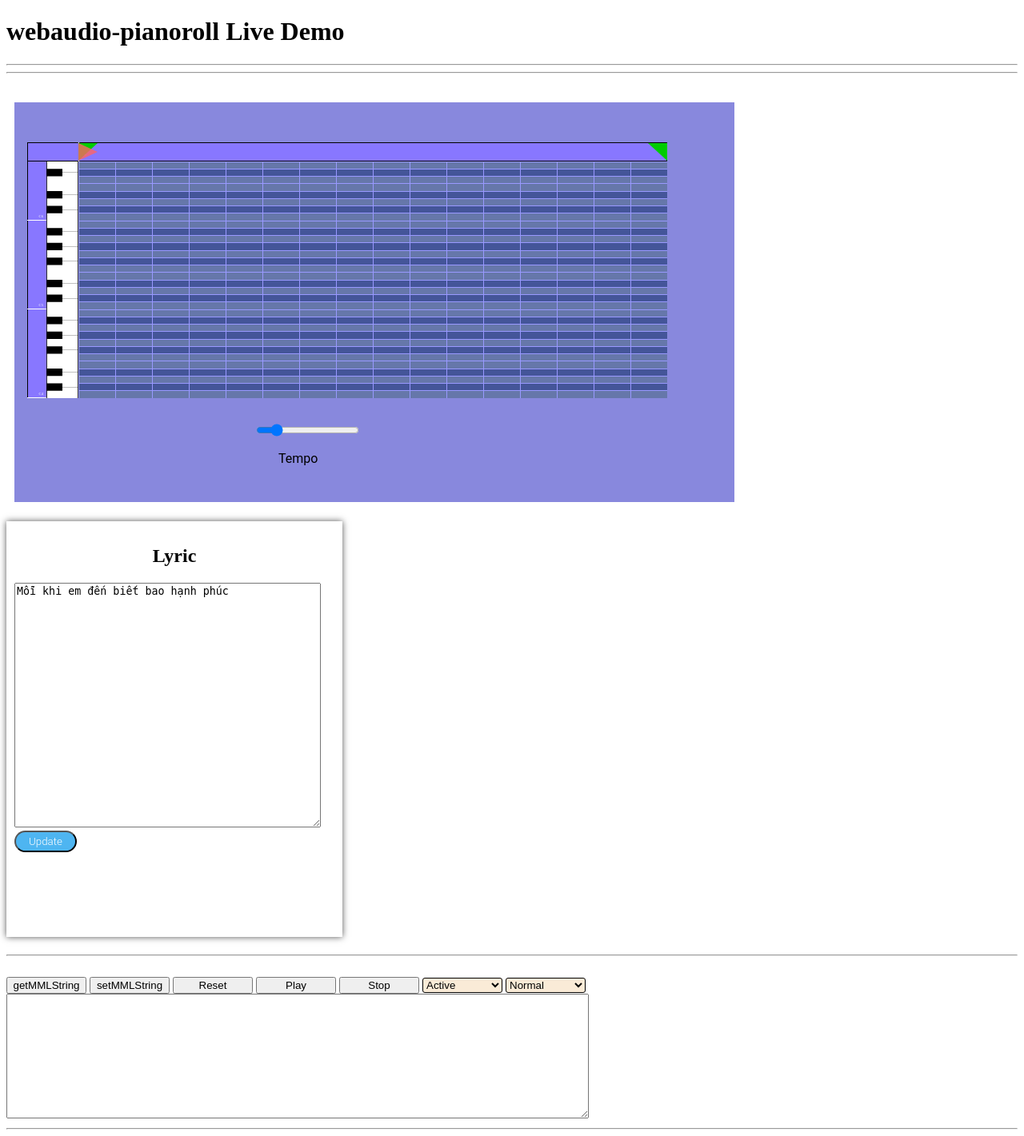
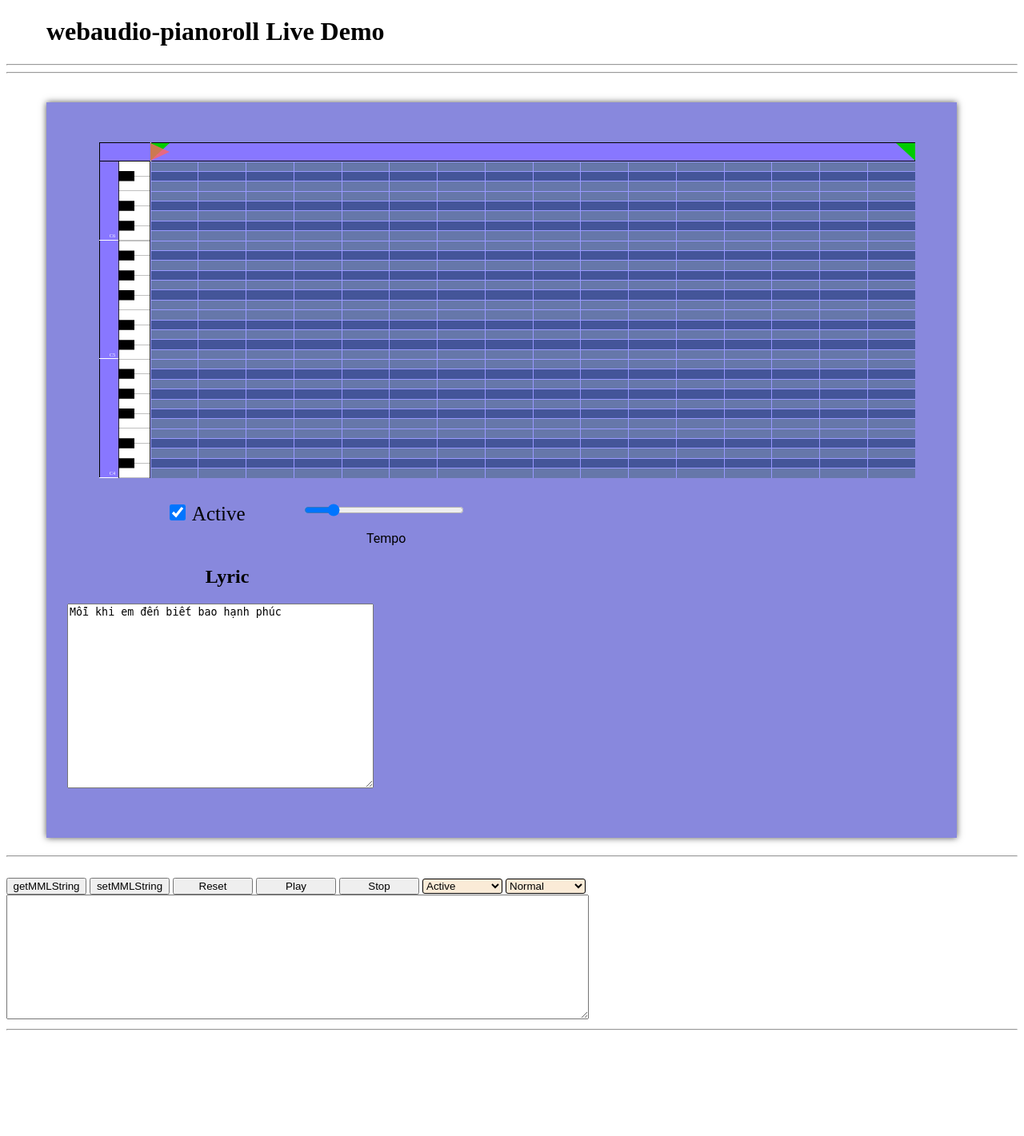
Before and after one commit to tuanTaAnh/pianoroll-version1, a Flask app: page / in a window 1280 px wide. Shown: the whole page at 80% size. After the commit the page ends 1289 px from the top, so only its background shows below. Run offline with Flask 2, Linux system fonts and the light colour scheme; some libraries are stand-ins or nearby versions.

Commit message:
modified

```diff
--- a/static/webaudio-pianoroll.js
+++ b/static/webaudio-pianoroll.js
@@ -751,6 +751,8 @@ customElements.define("webaudio-pianoroll", class Pianoroll extends HTMLElement
         };
         this.colorNote = ["#FF0000", "#90EE90", "#7FFF00", "#FFF8DC", "#BC8F8F", "#FF69B4", "#FFA500", "#FFFACD", "#1E90FF", "#2F4F4F", "#000080", "#483D8B"];
         this.redraw=function() {
+
+
             var colSelection = document.getElementById("color-Selection");
             var colStatus;
             if(colSelection == null || colSelection.value == "Normal")
@@ -901,7 +903,7 @@ customElements.define("webaudio-pianoroll", class Pianoroll extends HTMLElement
             let t=null;
             if(e){
                 t=e.target;
-                console.log("this.rcTarget: ", this.rcTarget);
+                // console.log("this.rcTarget: ", this.rcTarget);
                 this.lastx=e.clientX-this.rcTarget.left;
                 this.lasty=e.clientY-this.rcTarget.top;
             }
@@ -976,24 +978,18 @@ customElements.define("webaudio-pianoroll", class Pianoroll extends HTMLElement
             }
         };
         this.pointerdown=function(ev) {
-            console.log("this.pointerdown: ");
-            var selection = document.getElementById("status-Selection");
+            var checkbox = document.getElementById("checkbox-input");
             var status;
-            if(selection == null)
+            if(checkbox == null)
             {
                 console.log("selection.value: null");
                 status = true;
             }
-            else if(selection.value == "Active")
+            else
             {
-                console.log("selection.value: ", selection.value);
-                status = true;
+                status = checkbox.checked;
             }
-           else if(selection.value == "Inactive")
-            {
-                console.log("selection.value: ", selection.value);
-                status = false;
-            }
+
             if(status == true)
             {
                 let e;
@@ -1405,5 +1401,6 @@ customElements.define("webaudio-pianoroll", class Pianoroll extends HTMLElement
         event.initEvent(ev,false,true);
         this.dispatchEvent(event);
     }
+
     disconnectedCallback(){}
 });
--- a/templates/index.html
+++ b/templates/index.html
@@ -6,69 +6,91 @@ body{
 }
 #base {
     display: inline-block;
-    width: 900px;
+    width: 90%;
     margin: 10px;
-    margin-right: 20px;
-    overflow: auto;
-    /*-moz-box-shadow: #555 0 0 8px;*/
-    /*-webkit-box-shadow: #555 0 0 8px;*/
-    /*-o-box-shadow: #555 0 0 8px;*/
-    /*box-shadow: #555 0 0 8px;*/
-    background:#88d;
-    position:relative;
-    height:500px;
-}
-
-#lyric-container {
-    display: inline-block;
-    width: 400px;
-    height:500px;
-    margin: 10px auto;
-    padding: 10px;
+    margin-left: 50px;
     overflow: auto;
     -moz-box-shadow: #555 0 0 8px;
     -webkit-box-shadow: #555 0 0 8px;
     -o-box-shadow: #555 0 0 8px;
     box-shadow: #555 0 0 8px;
+    background:#88d;
+    position:relative;
+    height:920px;
 }
 #proll{
     position:absolute;
     left:16px;
     top:50px;
+    margin-left: 50px;
 }
+#checkbox-container{
+    position:absolute;
+    left:150px;
+    top:500px;
+    font-size: 25px;
+}
+#checkbox-container input{
+    width: 20px;
+    height: 20px;
+}
+#checkbox-container input:checked {
+    /*border-color: red;*/
+    color: #f00;
+    background-color:white;
+}
+
 #xrange{
     position:absolute;
-    left:700px;
-    top:400px;
+    left:900px;
+    top:500px;
 }
 #xoffset{
     position:absolute;
-    left:480px;
-    top:400px;
+    left:620px;
+    top:500px;
 }
+#tempo-slider{
+    position:absolute;
+    left:320px;
+    top:500px;
+    width: 200px;
+}
+#slider-title{
+    position:absolute;
+    left:400px;
+    top:520px;
+    text-align: center;
+    font-family:'Roboto',sans-serif;
+}
+#lyric-container {
+    position:absolute;
+    left:16px;
+    top:550px;
+
+    display: inline-block;
+    width: 400px;
+    height:300px;
+    margin-bottom: 10px;
+    padding: 10px;
+    /*overflow: auto;*/
+    /*-moz-box-shadow: #555 0 0 8px;*/
+    /*-webkit-box-shadow: #555 0 0 8px;*/
+    /*-o-box-shadow: #555 0 0 8px;*/
+    /*box-shadow: #555 0 0 8px;*/
+}
+
 #yrange{
     position:absolute;
-    left:850px;
-    top:270px;
+    left:1130px;
+    top:330px;
 }
 #yoffset{
     position:absolute;
-    left:850px;
-    top:60px;
+    left:1130px;
+    top:80px;
 }
 
-#tempo-slider{
-    position:absolute;
-    left:300px;
-    top:400px;
-}
-#slider-title{
-    position:absolute;
-    left:330px;
-    top:420px;
-    text-align: center;
-    font-family:'Roboto',sans-serif;
-}
 
 #update-button{
 display:inline-block;
@@ -155,7 +177,7 @@ function Layout(k){
 </head>
 
 <body>
-<h1>webaudio-pianoroll Live Demo</h1>
+<h1 style="margin-left: 50px;">webaudio-pianoroll Live Demo</h1>
 <hr/>
 
 <hr/>
@@ -164,7 +186,7 @@ function Layout(k){
     <div id="base">
         <webaudio-pianoroll
         id="proll"
-        width="800" height="320"
+        width="1020" height="420"
         padding-left="50px"
         editmode="dragmono"
         yrange="32"
@@ -176,17 +198,21 @@ function Layout(k){
         colrulerbg="#87f" colrulerfg="#fff"
         ></webaudio-pianoroll>
 
-        <webaudio-slider oninput="Layout(this)" id="xrange" direction="horz" width="120" height="24" min="1" max="10" value="1"></webaudio-slider>
+        <webaudio-slider oninput="Layout(this)" id="xrange" direction="horz" width="140" height="24" min="1" max="10" value="1"></webaudio-slider>
         <webaudio-slider oninput="Layout(this)" id="xoffset" direction="horz" width="200" height="24" min="0" max="20" step="0.01" value="0"></webaudio-slider>
         <webaudio-slider oninput="Layout(this)" id="yrange" direction="vert" width="24" height="120" min="3" max="32" value="16"></webaudio-slider>
         <webaudio-slider oninput="Layout(this)" id="yoffset" direction="vert" width="24" height="200" min="30" max="120" height="200" value="60"></webaudio-slider>
         <input type="range" min="30" max="220" value="60" id="tempo-slider">
+        <label id="checkbox-container">
+          <input id="checkbox-input" type="checkbox" checked="checked" style="color: black; background-color: white">
+          Active
+        </label>
         <p id="slider-title">Tempo</p>
-    </div>
-    <div id="lyric-container">
-        <h2 style="text-align: center;">Lyric</h2>
-        <textarea id="songlyric" rows="20" cols="45" >Mỗi khi em đến biết bao hạnh phúc</textarea>
-        <button id="update-button" style="text-align: center;" onclick="Update()">Update</button>
+        <div id="lyric-container">
+            <h2 style="text-align: center;">Lyric</h2>
+            <textarea id="songlyric" rows="15" cols="45" >Mỗi khi em đến biết bao hạnh phúc</textarea>
+<!--            <button id="update-button" style="text-align: center;" onclick="Update()">Update</button>-->
+        </div>
     </div>
 </div>
 <hr/>
@@ -219,7 +245,7 @@ function Layout(k){
         console.log("onkeyup textcontent!");
         document.getElementById("proll").setLyric(document.getElementById('songlyric').value);
         document.getElementById("proll").redraw();
-  }
+    }
 </script>
 </body>
 </html>
```
